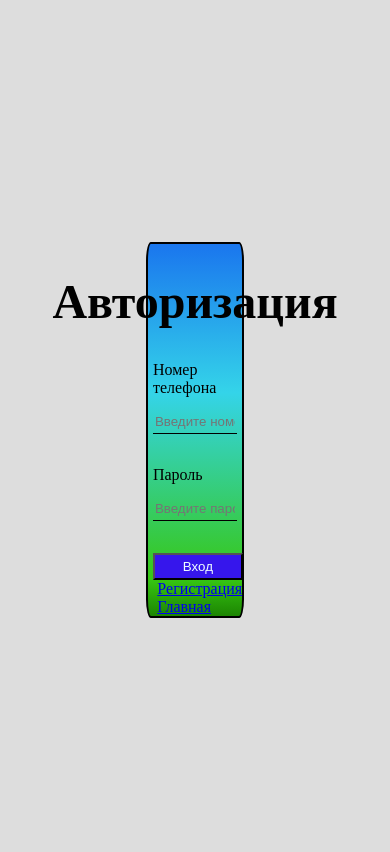
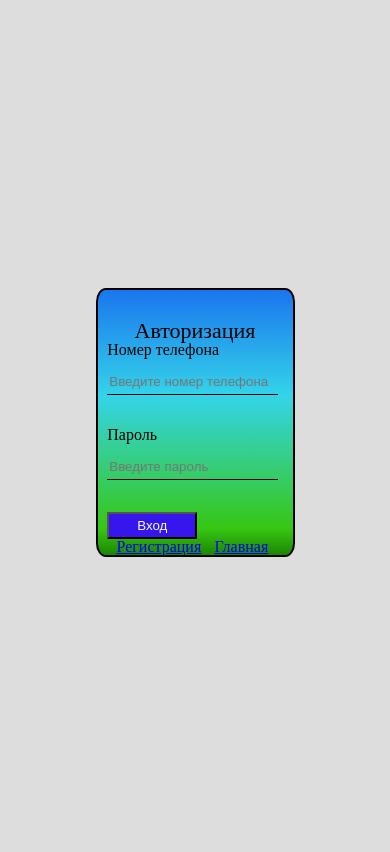
Before and after one commit to Vitalya-Sergey/lyuboe, a PHP site: page /login.html in a window 390 px wide. After the commit the page ends 557 px from the top, so only its background shows below. Run offline with PHP 8.4, Linux system fonts and the light colour scheme.

Commit message:
АДаптив

```diff
--- a/info.html
+++ b/info.html
@@ -69,7 +69,7 @@
   <script>
     var swiper = new Swiper(".mySwiper", {
       spaceBetween: 10,
-      slidesPerView: 4,
+      slidesPerView: 3,
       freeMode: true,
       watchSlidesProgress: true,
     });
@@ -82,6 +82,7 @@
       thumbs: {
         swiper: swiper,
       },
+
     });
   </script>
  </body>
--- a/login.html
+++ b/login.html
@@ -3,6 +3,7 @@
 <head>
     <meta charset="UTF-8">
     <meta name="viewport" content="width=device-width, initial-scale=1.0">
+    <link rel="stylesheet" href="styles/settings.css">
     <link rel="stylesheet" href="styles/pages/login.css">
 
     <title>Новая жизнь | Вход</title>
--- a/styles/pages/add.css
+++ b/styles/pages/add.css
@@ -88,3 +88,9 @@ textarea{
     background-color: rgb(188, 209, 247);
     border-radius: 10px;
 }
+
+@media(max-width: 990.98px) {
+    .add{
+        width: 100%;
+    }
+}
--- a/styles/pages/login.css
+++ b/styles/pages/login.css
@@ -7,7 +7,7 @@ body {
     background-color: rgb(221, 221, 221);
 }
 .nn {
-   width: 25%;
+   width: 50%;
    border: 2px solid black;
    border-radius: 5%;
    height: auto;
@@ -54,6 +54,43 @@ button{
     margin-left: 5%;
 }
 a:hover{
-
     color: rgb(48, 217, 240);
 }
+
+/* adapt */
+@media(max-width: 575.98px) {
+  h1{
+    display: flex;
+    font-size: 22px;}
+.nn {
+        width: 50%;
+        border: 2px solid black;
+        border-radius: 5%;
+        height: auto;
+        background: linear-gradient(
+         #1a76ee 0%,
+         #34d4e9 40%,
+         #37c713 90%,
+         #1c8502 100%
+       );
+     }
+
+}
+@media(max-width: 991px) {
+    .container {
+      width: 990px;
+      margin: 0 auto;
+    }
+    .nn {
+        width: 50%;
+        border: 2px solid black;
+        border-radius: 5%;
+        height: auto;
+        background: linear-gradient(
+         #1a76ee 0%,
+         #34d4e9 40%,
+         #37c713 90%,
+         #1c8502 100%
+       );
+     }
+  }
--- a/styles/pages/moder.css
+++ b/styles/pages/moder.css
@@ -27,6 +27,7 @@ header a{
 
 .filter{
     padding: 48px 0;
+    width: 70%;
 }
 
 .filter form{
--- a/styles/settings.css
+++ b/styles/settings.css
@@ -139,3 +139,30 @@ table {
     padding: 0 16px;
     margin: 0 auto;
 }
+
+@media(max-width: 575.98px) {
+
+}
+
+@media(max-width: 767.98px) {
+}
+  /* Планшеты */
+  @media(max-width: 991px) {
+    .container {
+      max-width: 990px;
+      margin: 0 auto;
+    }
+  }
+
+  /* Настольные компьютеры */
+  @media(max-width: 1400px) {
+    body{
+
+      }
+  }
+   /* Ноутбуки */
+  @media(max-width: 1200px) {
+      body{
+
+      }
+  }
```
Also changed, not shown: index.html (+25 -3 lines), styles/pages/index.css (+15 -0 lines), styles/pages/info.css (+17 -2 lines), styles/pages/register.css (+28 -0 lines), 1 other file.
